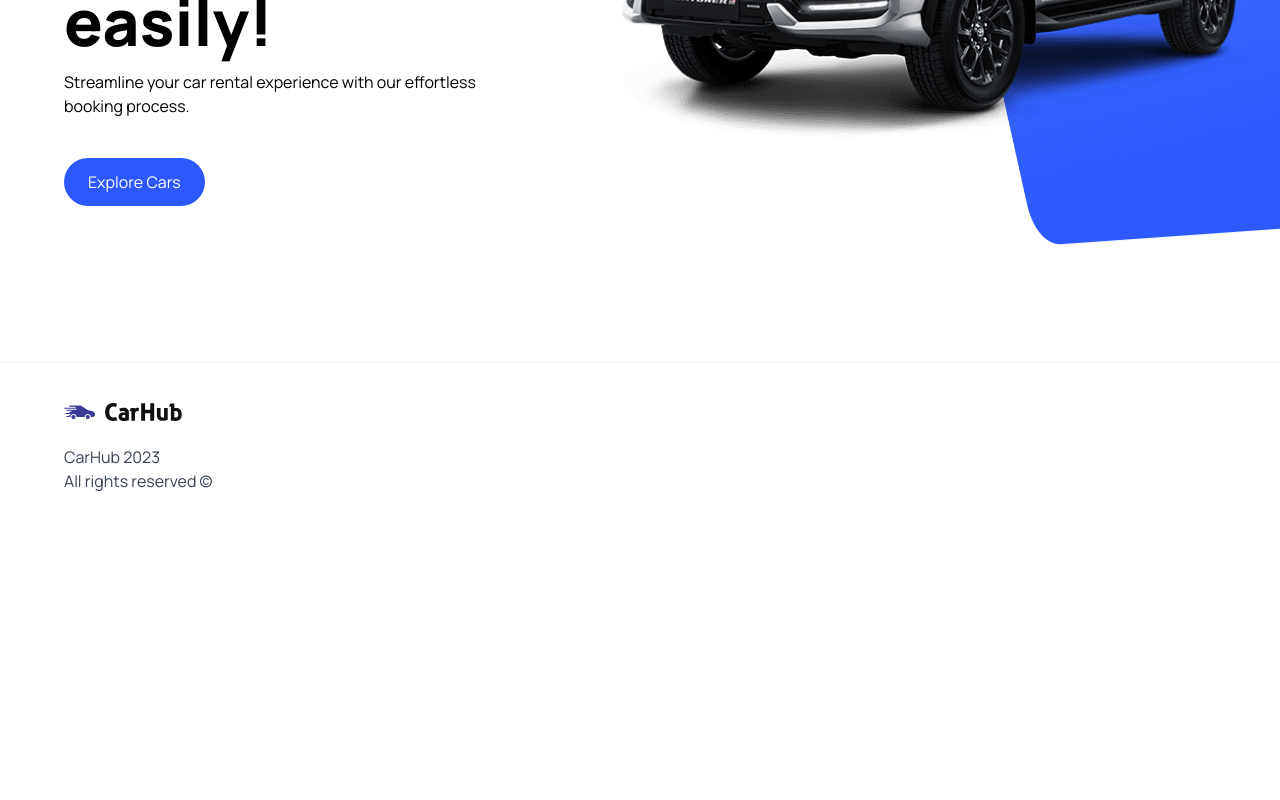
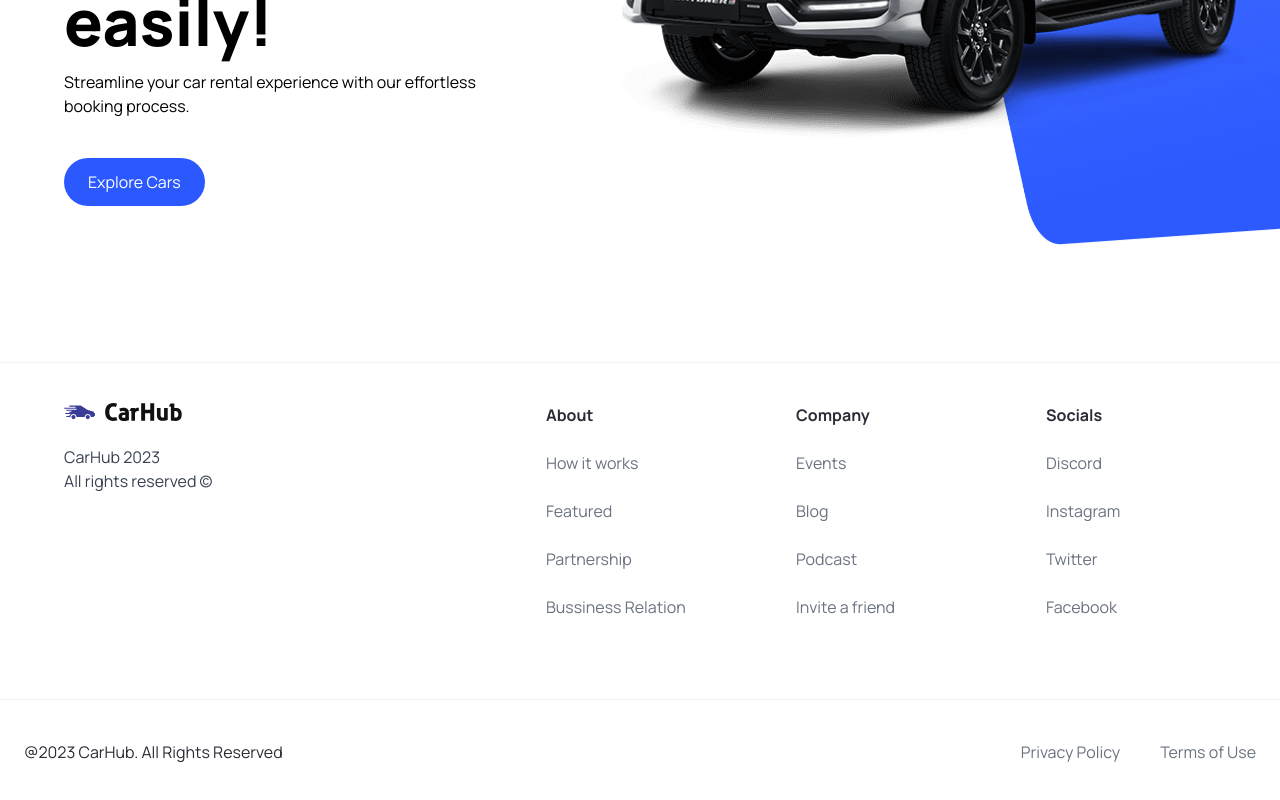
Before and after one commit to MansurPro/Car-show, a Next.js app: page / in a window 1280 px wide. Shown: the part 458-1258 px from the top of the page. Before the commit the page ends 991 px from the top, so only its background shows below. Built offline with nearby package versions, Linux system fonts and the light colour scheme.

Commit message:
Footer is almost finished

```diff
--- a/components/Footer.tsx
+++ b/components/Footer.tsx
@@ -1,5 +1,7 @@
 import Image from "next/image";
 import Link from "next/link";
+
+import { footerLinks } from "@/constants";
 
 const Footer = () => {
   return (
@@ -20,9 +22,43 @@
         </div>
 
         <div className="footer__links">
+          {footerLinks.map((link) => (
+            <div
+              key={link.title}
+              className="footer__link"
+            >
+              <h3 className="font-bold">
+                {link.title}
+              </h3>
+              {link.links.map((item) => (
+                <Link
+                  key={item.title}
+                  href={item.url}
+                  className="text-gray-500"
+                >
+                  {item.title}
+                </Link>
+              ))}
+            </div>
+          ))}
+        </div>
 
+      </div>
+
+      <div className="flex justify-between items-center flex-wrap mt-10 border-t border-gray-100 sm:px16 px-6 py-10">
+        <p className="pr-5">@2023 CarHub. All Rights Reserved</p>
+
+        <div className="footer__copyrights-link">
+          <Link href="/" className="text-gray-500">
+            Privacy Policy
+          </Link>
+
+          <Link href="/" className="text-gray-500">
+            Terms of Use
+          </Link>
         </div>
       </div>
+
     </footer>
   )
 }
--- /dev/null
+++ b/constants/index.ts
@@ -0,0 +1,101 @@
+export const manufacturers = [
+  "Acura",
+  "Alfa Romeo",
+  "Aston Martin",
+  "Audi",
+  "Bentley",
+  "BMW",
+  "Buick",
+  "Cadillac",
+  "Chevrolet",
+  "Chrysler",
+  "Citroen",
+  "Dodge",
+  "Ferrari",
+  "Fiat",
+  "Ford",
+  "GMC",
+  "Honda",
+  "Hyundai",
+  "Infiniti",
+  "Jaguar",
+  "Jeep",
+  "Kia",
+  "Lamborghini",
+  "Land Rover",
+  "Lexus",
+  "Lincoln",
+  "Maserati",
+  "Mazda",
+  "McLaren",
+  "Mercedes-Benz",
+  "MINI",
+  "Mitsubishi",
+  "Nissan",
+  "Porsche",
+  "Ram",
+  "Rolls-Royce",
+  "Subaru",
+  "Tesla",
+  "Toyota",
+  "Volkswagen",
+  "Volvo",
+];
+
+export const yearsOfProduction = [
+  { title: "Year", value: "" },
+  { title: "2015", value: "2015" },
+  { title: "2016", value: "2016" },
+  { title: "2017", value: "2017" },
+  { title: "2018", value: "2018" },
+  { title: "2019", value: "2019" },
+  { title: "2020", value: "2020" },
+  { title: "2021", value: "2021" },
+  { title: "2022", value: "2022" },
+  { title: "2023", value: "2023" },
+];
+
+export const fuels = [
+  {
+    title: "Fuel",
+    value: "",
+  },
+  {
+    title: "Gas",
+    value: "Gas",
+  },
+  {
+    title: "Electricity",
+    value: "Electricity",
+  },
+];
+
+export const footerLinks = [
+  {
+    title: "About",
+    links: [
+      { title: "How it works", url: "/" },
+      { title: "Featured", url: "/" },
+      { title: "Partnership", url: "/" },
+      { title: "Bussiness Relation", url: "/" },
+    ],
+  },
+  {
+    title: "Company",
+    links: [
+      { title: "Events", url: "/" },
+      { title: "Blog", url: "/" },
+      { title: "Podcast", url: "/" },
+      { title: "Invite a friend", url: "/" },
+    ],
+  },
+  {
+    title: "Socials",
+    links: [
+      { title: "Discord", url: "/" },
+      { title: "Instagram", url: "/" },
+      { title: "Twitter", url: "/" },
+      { title: "Facebook", url: "/" },
+    ],
+  },
+];
```
